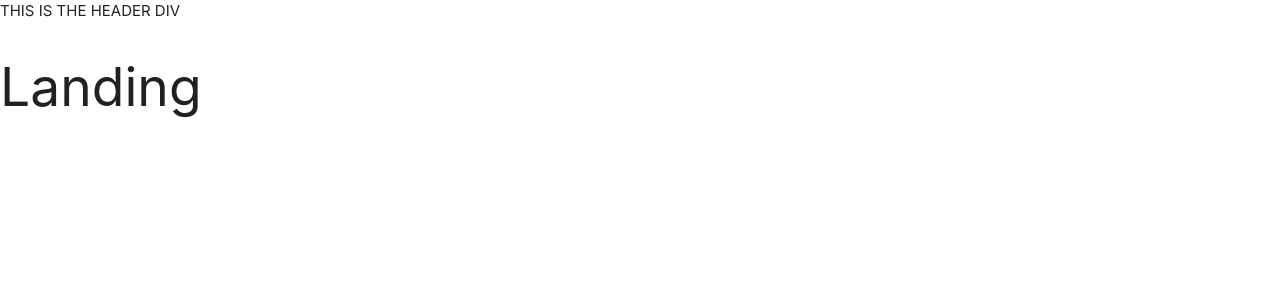
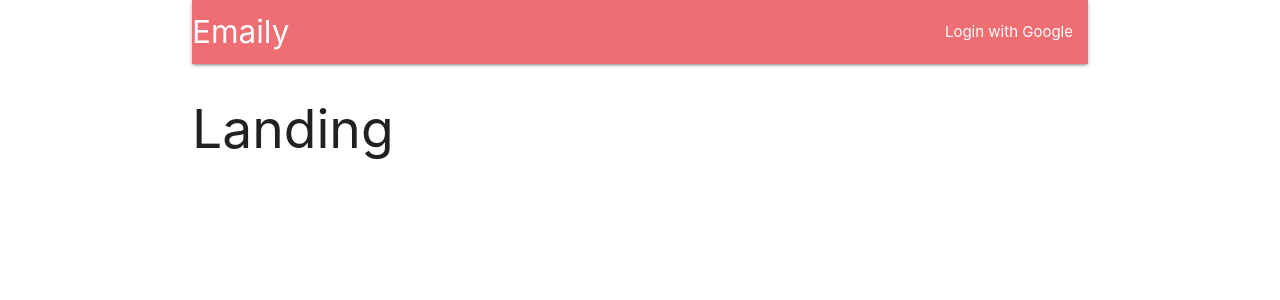
Before and after one commit to bavarianrhino/emaily_app, a React (Create React App) app in the folder client/: page / in a window 1280 px wide. Shown: the top 300 px of the page. Built offline with nearby package versions, Linux system fonts and the light colour scheme.

Commit message:
added navbar and notes

```diff
--- a/client/src/components/App.js
+++ b/client/src/components/App.js
@@ -11,7 +11,7 @@ const App = () => {
     return (
         <div>
             <BrowserRouter>
-                <div>
+                <div className="container">
                     <Header />
                     <Route exact path='/' component={Landing} />
                     <Route exact path='/surveys' component={Dashboard} />
--- a/client/src/components/Header.js
+++ b/client/src/components/Header.js
@@ -12,9 +12,14 @@ class Header extends Component {
 
     render() {
         return (
-            <div>
-                THIS IS THE HEADER DIV
-            </div>
+            <nav>
+                <div className="nav-wrapper">
+                    <a href="/" className="brand-logo">Emaily</a>
+                    <ul className="right hide-on-med-and-down">
+                        <li><a href="sass.html">Login with Google</a></li>
+                    </ul>
+                </div>
+            </nav>
         )
     }
 }
```
